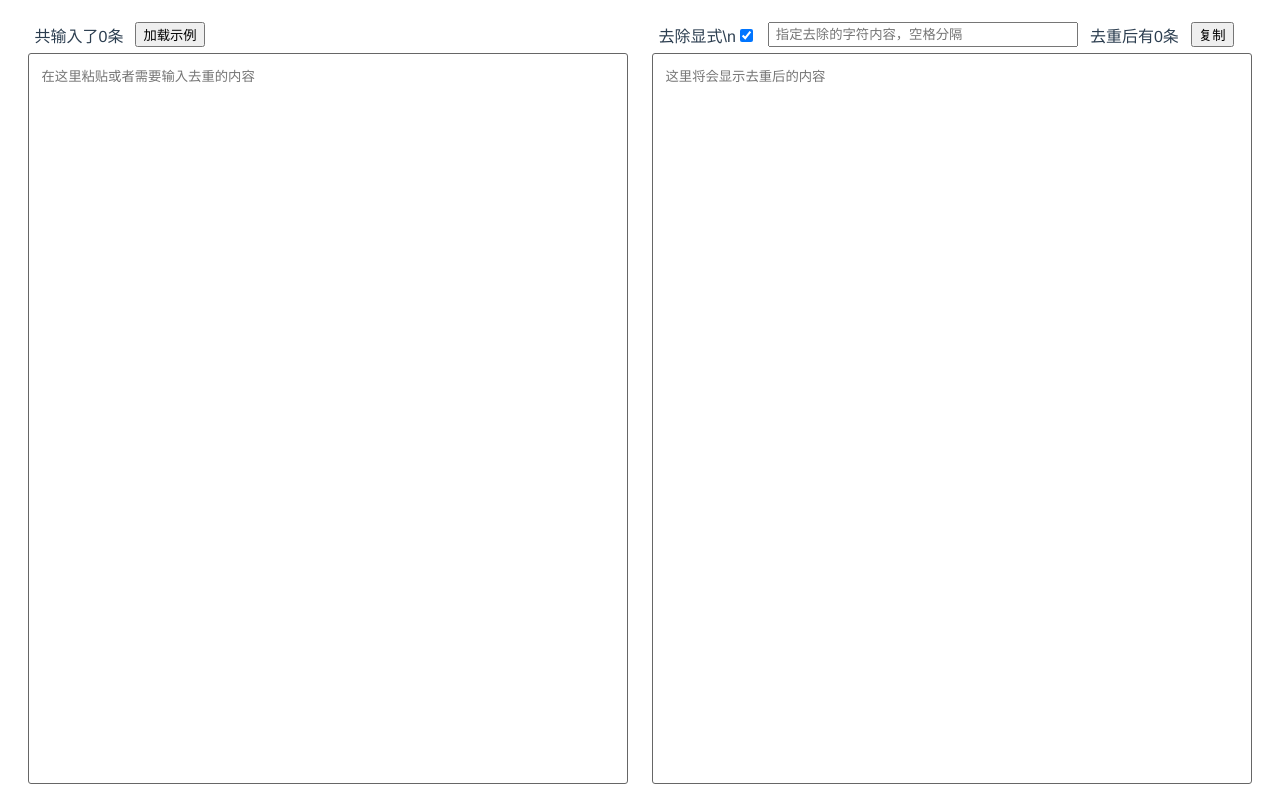
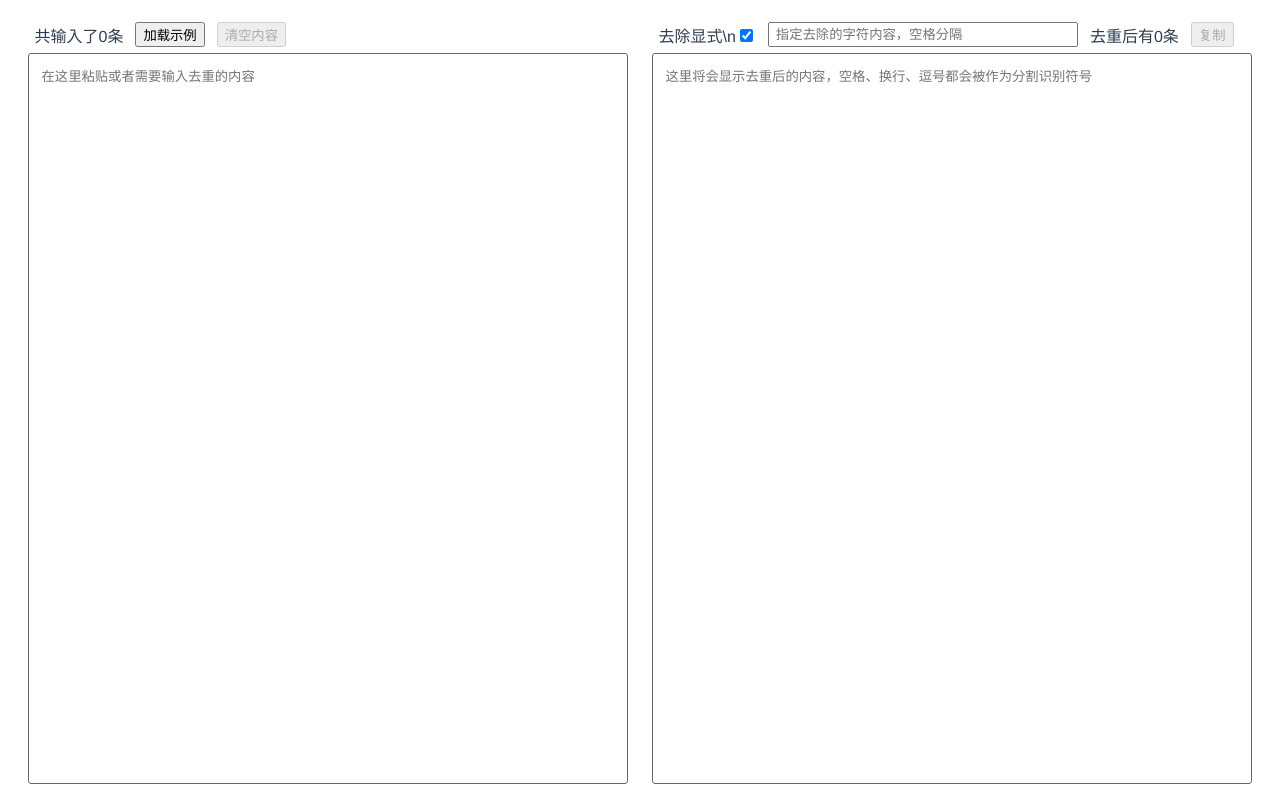
Before and after one commit to noah227/text-auto-refine, a Vue app: page / in a window 1280 px wide. Built offline with nearby package versions, Linux system fonts and the light colour scheme.

Commit message:
chore: 优化提示，添加清空按钮，优化操作逻辑

```diff
--- a/src/views/HomeView.vue
+++ b/src/views/HomeView.vue
@@ -8,8 +8,9 @@
                 <div id="utils-input">
                     <span>共输入了{{ inputPreProcessedArr.length }}条</span>
                     <button @click="addSample">加载示例</button>
+                    <button @click="content = ''" :disabled="!content.length">清空内容</button>
                 </div>
-                <textarea v-model="content" placeholder="在这里粘贴或者需要输入去重的内容"></textarea>
+                <textarea v-model.trim="content" placeholder="在这里粘贴或者需要输入去重的内容"></textarea>
             </div>
             <div>
                 <div id="utils-output">
@@ -19,10 +20,10 @@
                     </div>
                     <input v-model.trim="specifiedFilterChars" type="text" placeholder="指定去除的字符内容，空格分隔">
                     <span>去重后有{{ refinedContentArr.length }}条</span>
-                    <button @click="copyContent">复制</button>
+                    <button @click="copyContent" :disabled="!refinedContentStr.length">复制</button>
                 </div>
-                <textarea v-model="refinedContentStr" placeholder="这里将会显示去重后的内容" title="这里将会显示去重后的内容"
-                          readonly></textarea>
+                <textarea v-model="refinedContentStr" placeholder="这里将会显示去重后的内容，空格、换行、逗号都会被作为分割识别符号"
+                          title="这里将会显示去重后的内容" readonly></textarea>
             </div>
         </div>
         <div id="footer">
@@ -46,6 +47,10 @@ const addSample = () => {
 const removeVisibleSlashN = ref(true)
 const specifiedFilterChars = ref("")
 
+/**
+ * 字符串预处理
+ * 已经使用的分隔符：空格，换行符，逗号
+ */
 const inputPreProcessedStr = computed(() => {
     let _ = content.value.replaceAll(/[\n\s,]+/g, "\n")
     if (removeVisibleSlashN.value) _ = _.replaceAll("\\n", "\n")
```
